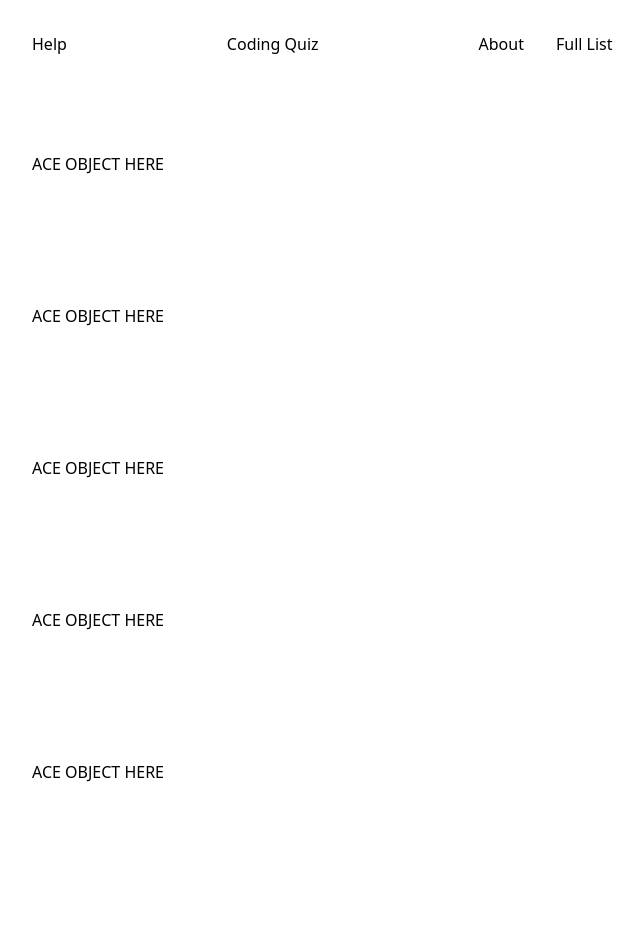
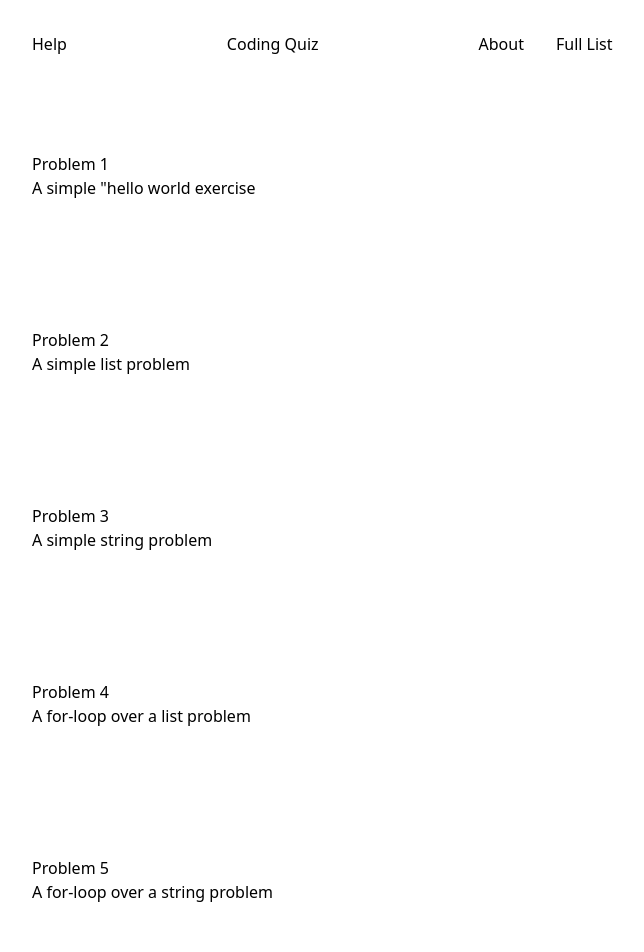
Before and after one commit to BarkMulcher/Coding-Quiz, a Next.js app: page /problems in a window 1280 px wide. Shown: the top 952 px of the page, without its empty margins (96-740 px from the left). Built offline with nearby package versions, Linux system fonts and the light colour scheme.

Commit message:
added ace editor & made placeholder problem pages

```diff
--- /dev/null
+++ b/src/components/Editor.js
@@ -0,0 +1,16 @@
+import React from 'react';
+import AceEditor from 'react-ace'
+import 'ace-builds/src-noconflict/mode-python'
+import 'ace-builds/src-noconflict/mode-javascript'
+import 'ace-builds/src-noconflict/theme-monokai'
+import 'ace-builds/src-noconflict/ext-language_tools'
+
+const Editor = ({ dataState }) => {
+    return (
+        <>
+        <AceEditor mode="python" defaultValue='IDE' theme='monokai' onChange={dataState} />
+        </>
+    );
+}
+
+export default Editor;
--- a/src/components/Problem1.js
+++ /dev/null
@@ -1,14 +0,0 @@
-import React from 'react';
-
-const Problem1 = () => {
-    return (
-        <div>
-            <h1>
-            PROBLEM 1 HERE
-            </h1>
-            {/* use ace code editor here */}
-        </div>
-    );
-}
-
-export default Problem1;
--- /dev/null
+++ b/src/pages/preview.js
@@ -0,0 +1,14 @@
+import React, { useState } from 'react';
+
+const Preview = () => {
+    const [textValue, setTextValue] = useState("<h1>Hello World!</h1>");
+
+    return (
+        <>
+            <textarea onChange={(text) => setTextValue(text.target.value)} name="" id="" cols="30" rows="10" />
+            <h1>Preview: {textValue}</h1>
+        </>
+    );
+}
+
+export default Preview;
--- /dev/null
+++ b/src/pages/problem1.js
@@ -0,0 +1,13 @@
+import React from 'react';
+import Editor from '../components/Editor';
+
+const Problem1 = () => {
+    return (
+        <div>
+            <h1>PROBLEM 1</h1>
+            <Editor />
+        </div>
+    );
+}
+
+export default Problem1;
--- /dev/null
+++ b/src/pages/problem2.js
@@ -0,0 +1,13 @@
+import React from 'react';
+import Editor from '../components/Editor';
+
+const Problem2 = () => {
+    return (
+        <div>
+            <h1>PROBLEM 1</h1>
+            <Editor />
+        </div>
+    );
+}
+
+export default Problem2;
--- /dev/null
+++ b/src/pages/problem3.js
@@ -0,0 +1,13 @@
+import React from 'react';
+import Editor from '../components/Editor';
+
+const Problem3 = () => {
+    return (
+        <div>
+            <h1>PROBLEM 1</h1>
+            <Editor />
+        </div>
+    );
+}
+
+export default Problem3;
--- /dev/null
+++ b/src/pages/problem4.js
@@ -0,0 +1,13 @@
+import React from 'react';
+import Editor from '../components/Editor';
+
+const Problem4 = () => {
+    return (
+        <div>
+            <h1>PROBLEM 1</h1>
+            <Editor />
+        </div>
+    );
+}
+
+export default Problem4;
--- /dev/null
+++ b/src/pages/problem5.js
@@ -0,0 +1,13 @@
+import React from 'react';
+import Editor from '../components/Editor';
+
+const Problem5 = () => {
+    return (
+        <div>
+            <h1>PROBLEM 1</h1>
+            <Editor />
+        </div>
+    );
+}
+
+export default Problem5;
--- /dev/null
+++ b/src/pages/problem6.js
@@ -0,0 +1,13 @@
+import React from 'react';
+import Editor from '../components/Editor';
+
+const Problem6 = () => {
+    return (
+        <div>
+            <h1>PROBLEM 1</h1>
+            <Editor />
+        </div>
+    );
+}
+
+export default Problem6;
--- a/src/pages/problems.js
+++ b/src/pages/problems.js
@@ -1,21 +1,26 @@
-import React from 'react';
+import React, { useState } from 'react';
 import Link from 'next/link' // link to next problem
 import Head from 'next/head';
 import Layout from '@/components/Layout';
+import Editor from '@/components/Editor';
+import Problem1 from './problem1';
 
-const Problem = () => {
-    // put Ace.js object here
-    return (
-    <h1>ACE OBJECT HERE</h1>
-    )
-}
+// const Problem = () => {
+//     // Ace.js editor object here
+//     return (
+//         <>
+//     <h1>EDITOR HERE</h1>
+//     <Editor />
+//     </>
+//     )
+// }
 
 
 const Problems = () => {
     return (
         <>
         <Head>
-                <title>Luke Haskell | Projects Page</title>
+                <title>Coding Quiz | Problem Page</title>
                 <meta name='description' content='projects page' />
             </Head>
             <main className='w-full mb-16 flex flex-col items-center justify-center dark:text-light'>
@@ -23,19 +28,28 @@ const Problems = () => {
 
                     <div className='grid grid-cols-12 gap-24 gap-y-32 '>
                         <div className='col-span-12 '>
-                            <Problem />
+                            <Link href='/problem1'>Problem 1
+                            <h5>A simple "hello world exercise</h5></Link>
                         </div>
-                        <div className='col-span-12'>
-                            <Problem />
+                        <div className='col-span-12 '>
+                            <Link href='/problem1'>Problem 2
+                            <h5>A simple list problem</h5></Link>
                         </div>
-                        <div className='col-span-12'>
-                            <Problem />
+                        <div className='col-span-12 '>
+                            <Link href='/problem1'>Problem 3
+                            <h5>A simple string problem</h5></Link>
                         </div>
-                        <div className='col-span-12'>
-                            <Problem />
+                        <div className='col-span-12 '>
+                            <Link href='/problem1'>Problem 4
+                            <h5>A for-loop over a list problem</h5></Link>
                         </div>
-                        <div className='col-span-12'>
-                            <Problem />
+                        <div className='col-span-12 '>
+                            <Link href='/problem1'>Problem 5
+                            <h5>A for-loop over a string problem</h5></Link>
+                        </div>
+                        <div className='col-span-12 '>
+                            <Link href='/problem1'>Problem 6
+                            <h5>A matrix problem</h5></Link>
                         </div>
 
                     </div>
```
Also changed, not shown: package.json (+7 -5 lines), 2 other files (tests, documents, lock files or other folders).
